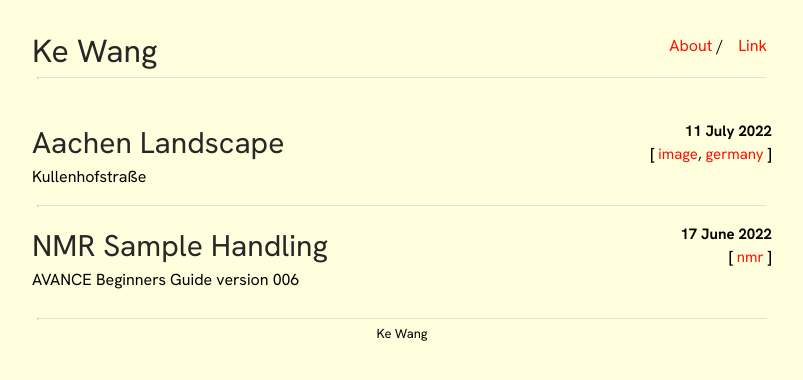
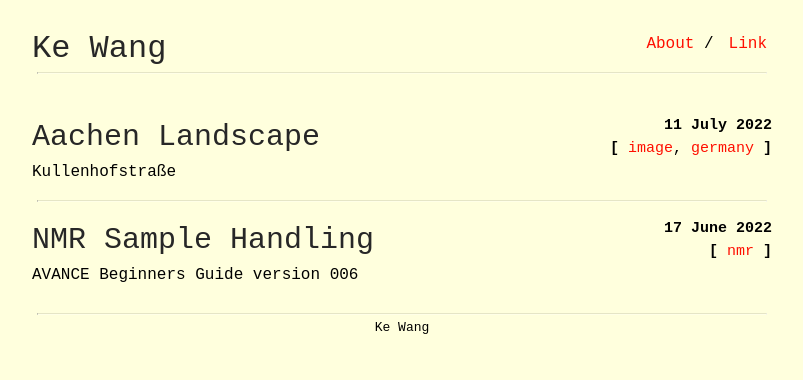
Before and after one commit to ekdc11/ekdc11.github.io, a Jekyll site: the page built from index.html, in a window 1280 px wide. Shown: the top 380 px of the page, without its empty margins (238-1041 px from the left). Built offline with Jekyll 4.4.1, drawn with Linux system fonts in a browser that asks for light colours.

Commit message:
Update main.scss

```diff
--- a/css/main.scss
+++ b/css/main.scss
@@ -13,7 +13,7 @@ $small-width: 480px;
 
 body {
     margin: 0;
-    font-family: "Hanken Grotesk";
+    font-family: "Inconsolata", monospace;
     background-color: #FFFFDD;
     min-height: 100%;
 }
```
